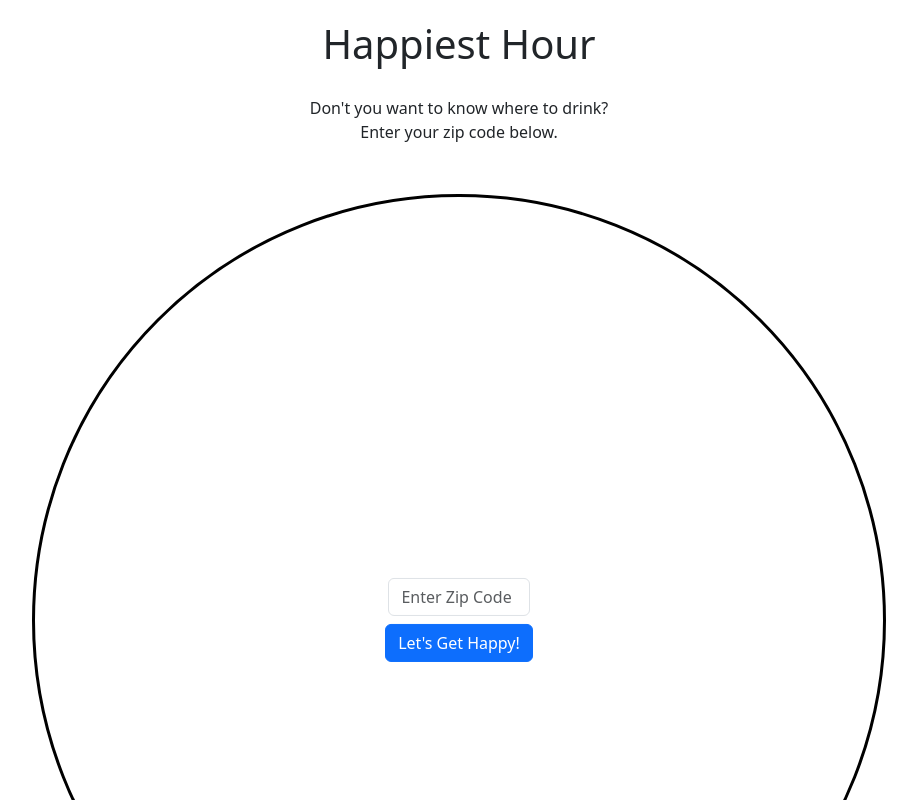
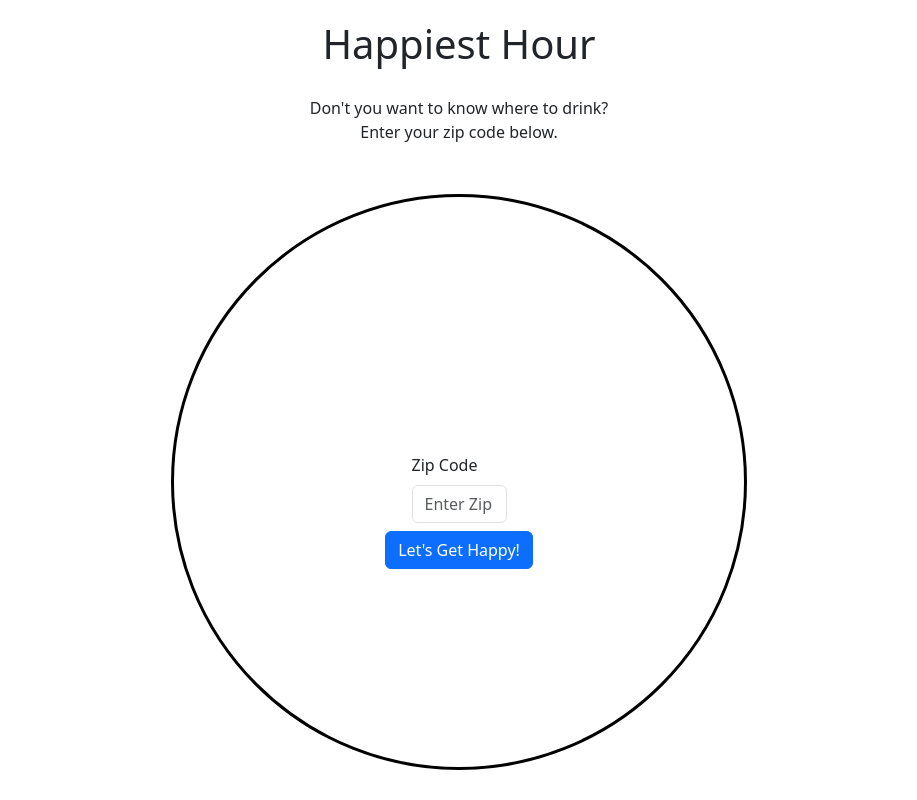
Before and after one commit to ColdWeatherBoyy/happiest-hour, a React (Vite) app in the folder client/: page / in a window 1280 px wide. Shown: the top 800 px of the page, without its empty margins (181-1098 px from the left). Built offline with nearby package versions, Linux system fonts and the light colour scheme.

Commit message:
fixes deprecated import links and missing prop

```diff
--- a/client/src/components/Clock/Clock.jsx
+++ b/client/src/components/Clock/Clock.jsx
@@ -1,21 +1,22 @@
-import clockStyle from './Clock.css';
-import useWindowDimensions from '../../hooks/useWindowDimensions';
+import "./Clock.css";
+import useWindowDimensions from "../../hooks/useWindowDimensions";
 import SubmitForm from "../SubmitForm/SubmitForm";
 
+const Clock = ({ setSubmitZip }) => {
+	let { width } = useWindowDimensions();
+	// let diameter = width / 1.5;
 
-const Clock = () => {
-    let { width } = useWindowDimensions();
-    let diameter = width/1.5;
-
-    return(
-        <div className='clock' style={{width: diameter, height: diameter}}>
-            <SubmitForm onClick={(zipCode) => setSubmitZip(zipCode)} />
-        </div>
-    )
-}
+	return (
+		<div
+			className="clock"
+			// style={{ width: diameter, height: diameter }}
+			style={{ width: "45vw", height: "45vw" }}
+		>
+			<SubmitForm onClick={(zipCode) => setSubmitZip(zipCode)} />
+		</div>
+	);
+};
 
 export default Clock;
 
-
-
 // number.number$*12>div{$}
--- a/client/src/components/Home/Home.jsx
+++ b/client/src/components/Home/Home.jsx
@@ -14,7 +14,7 @@ const Home = () => {
 	return (
 		<>
 			<Title />
-			<Clock />
+			<Clock setSubmitZip={setSubmitZip} />
 			<YelpList zipCode={submitZip} />
 		</>
 	);
--- a/client/src/components/SubmitForm/SubmitForm.jsx
+++ b/client/src/components/SubmitForm/SubmitForm.jsx
@@ -1,4 +1,4 @@
-import clockStyle from '../Clock/Clock.css';
+import "../Clock/Clock.css";
 import React, { useEffect, useState } from "react";
 import { Form, Button } from "react-bootstrap";
 
@@ -18,18 +18,15 @@ const SubmitForm = ({ onClick }) => {
 
 	return (
 		<>
-			<Form id='submit' className='d-flex flex-column align-items-center'>
+			<Form id="submit" className="d-flex flex-column align-items-center">
 				<Form.Group className="mb-2 col-5 col-sm-3 col-lg-2" controlId="zipCode">
-					{/* <Form.Label>Zip Code</Form.Label> */}
+					<Form.Label>Zip Code</Form.Label>
 					<Form.Control
 						type="text"
 						placeholder="Enter Zip Code"
 						value={zipCode}
 						onChange={(e) => setZipCode(e.target.value)}
 					/>
-					{/* <Form.Text className="text-muted">
-						Don't you want to know where to drink?
-					</Form.Text> */}
 				</Form.Group>
 				<Button variant="primary" onClick={handleOnClick}>
 					Let's Get Happy!
```
Also changed, not shown: client/src/components/Title/Title.jsx (+12 -7 lines).
